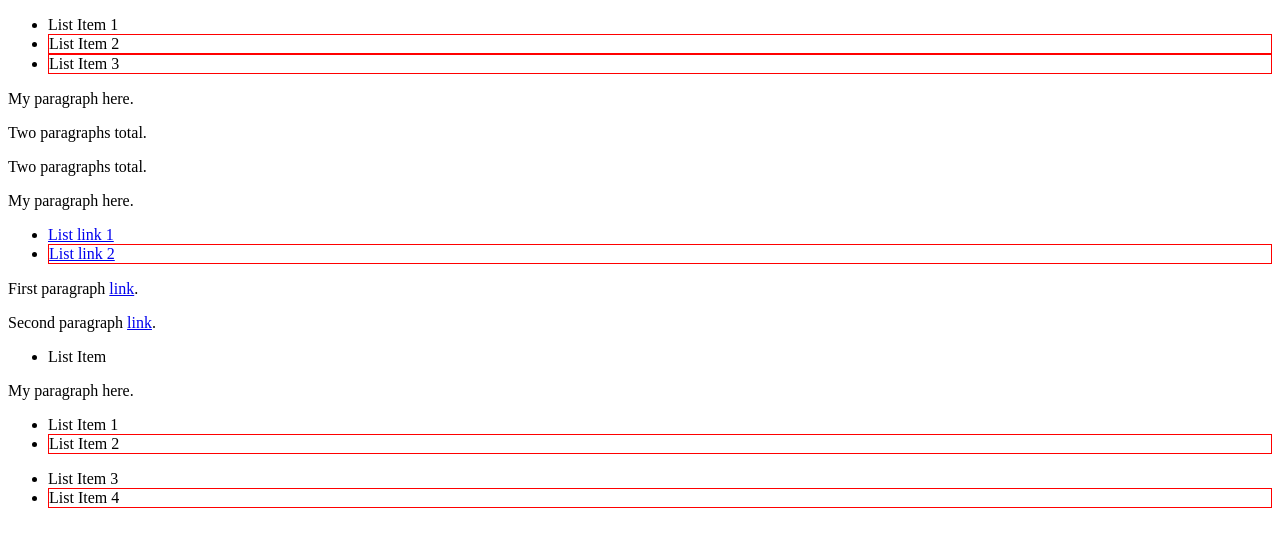
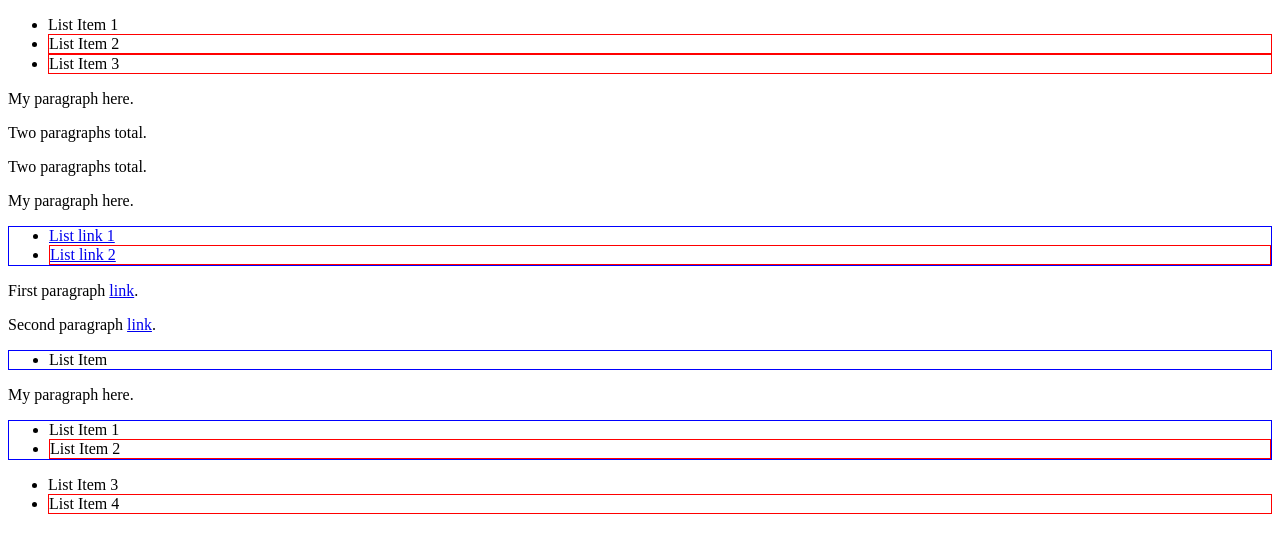
Before and after one commit to ganieviko/SDET_B3, a plain HTML site: page src/day03/adjecentSibling/index.html in a window 1280 px wide. Drawn offline with Linux system fonts and the light colour scheme.

Commit message:
adjacent sibling

```diff
--- a/src/day03/adjecentSibling/index.html
+++ b/src/day03/adjecentSibling/index.html
@@ -8,6 +8,11 @@
     li + li {
         border: 1px solid red;
     }
+
+    p + ul {
+        border: 1px solid blue;
+    }
+
 
 </style>
 <body>
@@ -35,7 +40,7 @@
     <div class="two one">
         <p> My paragraph here. </p>
         <ul>
-            <li><a href="#" about="first">  List link 1 </a></li>
+            <li><a href="#" about="first"> List link 1 </a></li>
             <li><a href="#" about="second"> List link 2 </a></li>
         </ul>
     </div>
```
